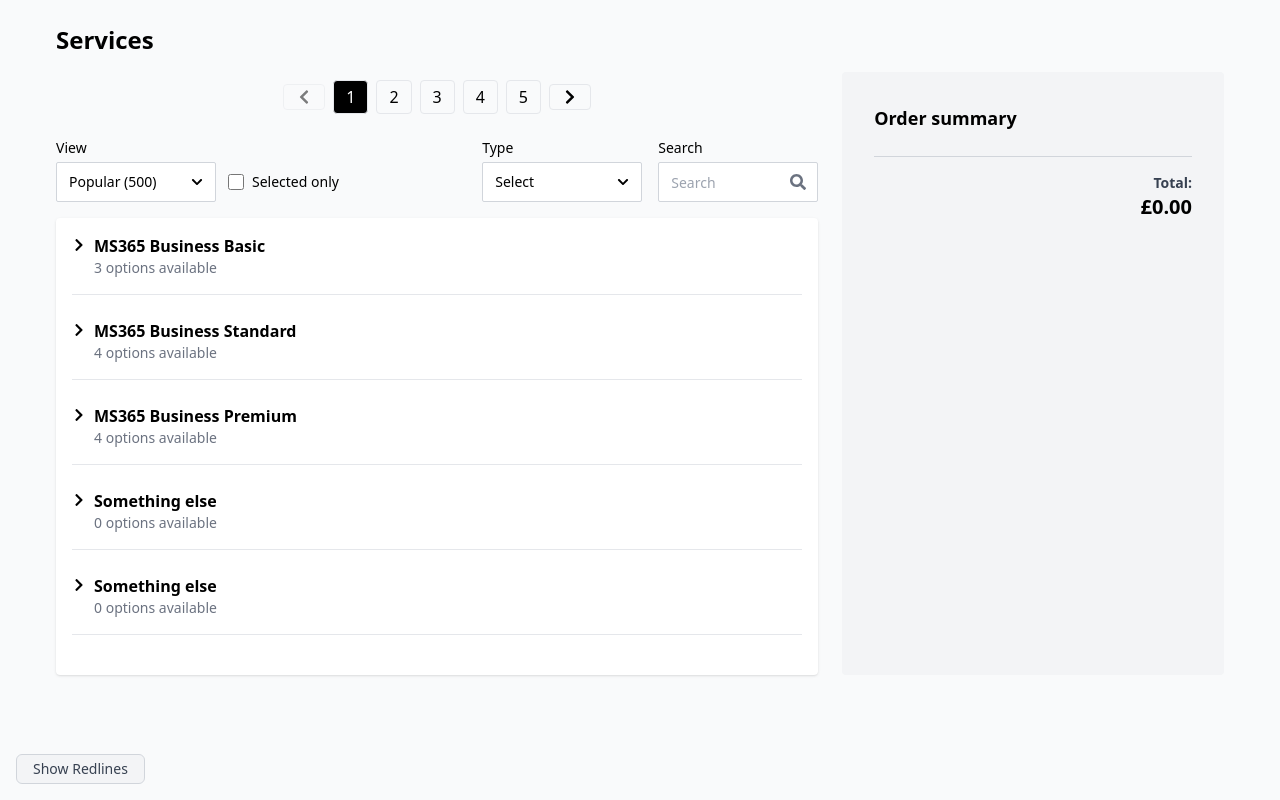
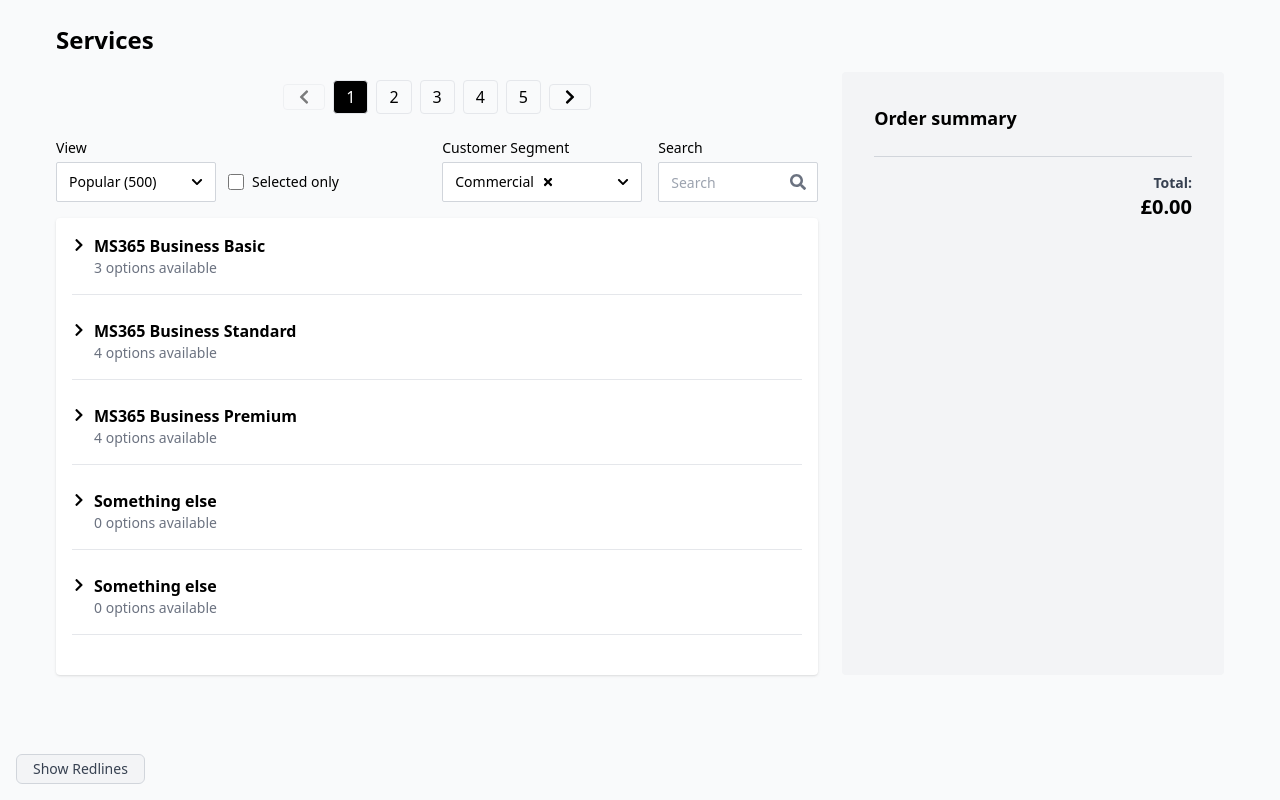
Before and after one commit to ellroberts/bi-directional-v3-public, a React (Vite) app: page / in a window 1280 px wide. Built offline with nearby package versions, Linux system fonts and the light colour scheme.

Commit message:
remove TypeMultiSelect, added SegmentSelect

```diff
--- a/src/App.jsx
+++ b/src/App.jsx
@@ -6,7 +6,7 @@ import { DebugProvider, useDebug } from "./components/DebugContext.jsx";
 import DebugToggle from "./components/DebugToggle";
 import Pagination from "./components/Pagination";
 import { FaSearch } from "react-icons/fa";
-import TypeMultiSelect from "./components/TypeMultiSelect";
+import SegmentSelect from "./components/SegmentSelect";
 import { Input } from "./components/ui/input";
 import ViewSelect from "./components/ui/ViewSelect";
 
@@ -61,12 +61,12 @@ function AppContent() {
 
               {/* Type + Search */}
               <div className="flex items-end gap-4">
-                {/* Type Dropdown */}
+                {/* Customer Segment Dropdown */}
                 <div>
-                  <div className="text-sm font-medium mb-1">Type</div>
-                  <div className="h-10">
-                    <TypeMultiSelect />
-                  </div>
+                <div className="text-sm font-medium mb-1">Customer Segment</div>
+                <div className="h-10">
+                <SegmentSelect />
+                </div>
                 </div>
 
                 {/* Search Field */}
--- /dev/null
+++ b/src/components/SegmentSelect.jsx
@@ -0,0 +1,60 @@
+import React, { useState } from "react";
+import * as Popover from "@radix-ui/react-popover";
+import { FaChevronDown, FaTimes } from "react-icons/fa";
+
+const SEGMENT_OPTIONS = ["Commercial", "Education", "Government", "Non-profit"];
+
+export default function SegmentSelect() {
+  const [selected, setSelected] = useState("Commercial");
+
+  const handleClear = () => setSelected("");
+
+  const handleSelect = (option) => {
+    setSelected(option);
+  };
+
+  return (
+    <Popover.Root>
+      <Popover.Trigger asChild>
+        <button
+          className="flex h-10 w-[200px] items-center justify-between rounded-sm border border-gray-300 bg-white px-3 py-2 text-sm text-black focus:outline-none focus:ring-2 focus:ring-black disabled:cursor-not-allowed disabled:opacity-50"
+          aria-label="Select Customer Segment"
+        >
+          {selected ? (
+            <span className="flex items-center gap-2">
+              {selected}
+              <FaTimes
+                className="text-xs cursor-pointer hover:text-red-500"
+                onClick={(e) => {
+                  e.stopPropagation();
+                  handleClear();
+                }}
+              />
+            </span>
+          ) : (
+            <span className="text-gray-500">Select segment</span>
+          )}
+          <FaChevronDown className="text-xs ml-auto" />
+        </button>
+      </Popover.Trigger>
+
+      <Popover.Content
+        className="bg-white border rounded shadow p-2 w-[200px] z-50"
+        align="start"
+        sideOffset={4}
+      >
+        <ul className="space-y-1">
+          {SEGMENT_OPTIONS.map((option) => (
+            <li
+              key={option}
+              onClick={() => handleSelect(option)}
+              className="px-3 py-1 rounded hover:bg-gray-100 cursor-pointer text-sm"
+            >
+              {option}
+            </li>
+          ))}
+        </ul>
+      </Popover.Content>
+    </Popover.Root>
+  );
+}
--- a/src/components/TopSection.jsx
+++ b/src/components/TopSection.jsx
@@ -1,7 +1,11 @@
 import React from "react";
 import * as RadioGroup from "@radix-ui/react-radio-group";
 import { FaSearch } from "react-icons/fa";
-import TypeMultiSelect from "./TypeMultiSelect"; // adjust path if needed
+import SegmentSelect from "./SegmentSelect";
+
+// Mock condition – replace with real logic or prop
+const isSegmentEligible = true;
+const eligibleSegments = ["commercial", "education", "nonprofit"]; // adjust based on user
 
 export default function TopSection() {
   return (
@@ -9,64 +13,62 @@ export default function TopSection() {
       <h2 className="text-2xl font-bold">Services</h2>
 
       <div className="flex flex-wrap items-end justify-between gap-6">
+
         {/* View Filter */}
         <div>
           <div className="text-sm font-medium mb-1">View</div>
-          <RadioGroup.Root
-  defaultValue="popular"
-  className="flex gap-6"
-  aria-label="View Filter"
->
+          <RadioGroup.Root defaultValue="popular" className="flex gap-6" aria-label="View Filter">
             {[
               { label: "Popular (500)", value: "popular", bold: true },
               { label: "All (1000)", value: "all", bold: false },
             ].map(({ label, value, bold }) => (
-    <RadioGroup.Item
-      key={value}
-      value={value}
-      className="flex items-center gap-2 cursor-pointer group"
-    >
-      {/* Outer circle */}
-      <div
-        className="h-4 w-4 bg-white rounded-full border border-gray-400 flex items-center justify-center
-                   group-data-[state=checked]:border-black"
-      >
-        {/* Inner circle */}
-        <div
-          className="h-2 w-2 rounded-full bg-transparent group-data-[state=checked]:bg-black"
-        />
-      </div>
-
-      {/* Label */}
-      <span className={`text-sm ${bold ? "font-bold" : "text-gray-700"}`}>
-        {label}
-      </span>
+              <RadioGroup.Item key={value} value={value} className="flex items-center gap-2 cursor-pointer group">
+                <div className="h-4 w-4 rounded-full border border-gray-400 group-data-[state=checked]:bg-black" />
+                <span className={bold ? "font-semibold" : ""}>{label}</span>
               </RadioGroup.Item>
             ))}
           </RadioGroup.Root>
-
         </div>
 
-        {/* Type + Search Grouped */}
-        <div className="flex gap-x-6">
-          {/* Filter by Type */}
+        {/* Selected only checkbox */}
         <div>
-            <div className="text-sm font-medium mb-1">Type</div>
-            <TypeMultiSelect />
+          <div className="text-sm font-medium mb-1 invisible">Label</div>
+          <label className="inline-flex items-center space-x-2 text-sm font-medium">
+            <input type="checkbox" className="form-checkbox h-4 w-4" />
+            <span>Selected only</span>
+          </label>
         </div>
 
-          {/* Search Input */}
+        {/* Segment Dropdown (conditionally rendered) */}
+        {isSegmentEligible && (
           <div>
+            <div className="text-sm font-medium mb-1">Customer Segment</div>
+            <select
+              defaultValue="commercial"
+              className="border border-gray-300 rounded px-3 py-2 text-sm w-48"
+            >
+              {eligibleSegments.includes("commercial") && (
+                <option value="commercial">Commercial</option>
+              )}
+              {eligibleSegments.includes("education") && (
+                <option value="education">Education</option>
+              )}
+              {eligibleSegments.includes("nonprofit") && (
+                <option value="nonprofit">Non-profit</option>
+              )}
+            </select>
+          </div>
+        )}
+
+        {/* Search Field */}
+        <div className="relative">
           <div className="text-sm font-medium mb-1">Search</div>
-            <div className="relative w-[160px]">
           <input
             type="text"
             placeholder="Search"
-                className="w-full px-3 py-2 pr-9 border rounded text-sm"
+            className="border border-gray-300 rounded px-3 py-2 text-sm w-48 pr-8"
           />
-              <FaSearch className="absolute right-3 top-1/2 transform -translate-y-1/2 text-gray-400 text-xs" />
-            </div>
-          </div>
+          <FaSearch className="absolute right-2 bottom-2 text-gray-400" />
         </div>
       </div>
     </div>
--- a/src/components/TypeMultiSelect.jsx
+++ /dev/null
@@ -1,46 +0,0 @@
-import React, { useState } from "react";
-import * as Popover from "@radix-ui/react-popover";
-import { FaChevronDown } from "react-icons/fa";
-
-const FILTER_OPTIONS = ["Commercial", "Education", "Government", "Non-profit"];
-
-export default function TypeMultiSelect() {
-  const [selected, setSelected] = useState([]);
-
-  const toggle = (value) => {
-    setSelected((prev) =>
-      prev.includes(value)
-        ? prev.filter((v) => v !== value)
-        : [...prev, value]
-    );
-  };
-
-  return (
-    <Popover.Root>
-      <Popover.Trigger className="flex h-10 w-[160px] items-center justify-between rounded-sm border border-gray-300 bg-white px-3 py-2 text-sm text-black focus:outline-none focus:ring-2 focus:ring-black disabled:cursor-not-allowed disabled:opacity-50">
-        <span>{selected.length > 0 ? `${selected.length} selected` : "Select"}</span>
-        <FaChevronDown className="text-xs ml-1" />
-      </Popover.Trigger>
-
-      <Popover.Content
-  className="bg-white border rounded shadow p-2 z-50 min-w-[var(--radix-popover-trigger-width)]"
-  sideOffset={4}
->
-        {FILTER_OPTIONS.map((label) => (
-          <label
-            key={label}
-            className="flex items-center gap-2 py-1 px-2 text-sm hover:bg-gray-100 rounded cursor-pointer"
-          >
-            <input
-              type="checkbox"
-              checked={selected.includes(label)}
-              onChange={() => toggle(label)}
-              className="accent-black"
-            />
-            {label}
-          </label>
-        ))}
-      </Popover.Content>
-    </Popover.Root>
-  );
-}
--- /dev/null
+++ b/src/components/_archive/TypeMultiSelect.jsx
@@ -0,0 +1,60 @@
+import React, { useState } from "react";
+import * as Popover from "@radix-ui/react-popover";
+import { FaChevronDown, FaTimes } from "react-icons/fa";
+
+const SEGMENT_OPTIONS = ["Commercial", "Education", "Government", "Non-profit"];
+
+export default function SegmentSelect() {
+  const [selected, setSelected] = useState("Commercial");
+
+  const handleClear = () => setSelected("");
+
+  const handleSelect = (option) => {
+    setSelected(option);
+  };
+
+  return (
+    <Popover.Root>
+      <Popover.Trigger asChild>
+        <button
+          className="flex h-10 w-[200px] items-center justify-between rounded-sm border border-gray-300 bg-white px-3 py-2 text-sm text-black focus:outline-none focus:ring-2 focus:ring-black disabled:cursor-not-allowed disabled:opacity-50"
+          aria-label="Select Customer Segment"
+        >
+          {selected ? (
+            <span className="flex items-center gap-2">
+              {selected}
+              <FaTimes
+                className="text-xs cursor-pointer hover:text-red-500"
+                onClick={(e) => {
+                  e.stopPropagation();
+                  handleClear();
+                }}
+              />
+            </span>
+          ) : (
+            <span className="text-gray-500">Select segment</span>
+          )}
+          <FaChevronDown className="text-xs ml-auto" />
+        </button>
+      </Popover.Trigger>
+
+      <Popover.Content
+        className="bg-white border rounded shadow p-2 w-[200px] z-50"
+        align="start"
+        sideOffset={4}
+      >
+        <ul className="space-y-1">
+          {SEGMENT_OPTIONS.map((option) => (
+            <li
+              key={option}
+              onClick={() => handleSelect(option)}
+              className="px-3 py-1 rounded hover:bg-gray-100 cursor-pointer text-sm"
+            >
+              {option}
+            </li>
+          ))}
+        </ul>
+      </Popover.Content>
+    </Popover.Root>
+  );
+}
```
Lines whose indentation alone changed are shown as unchanged.
